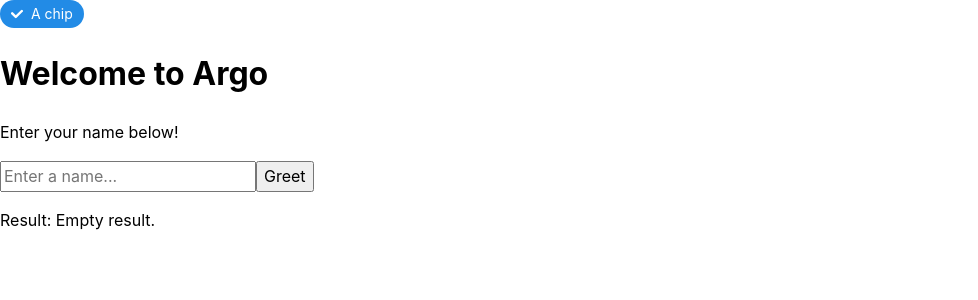
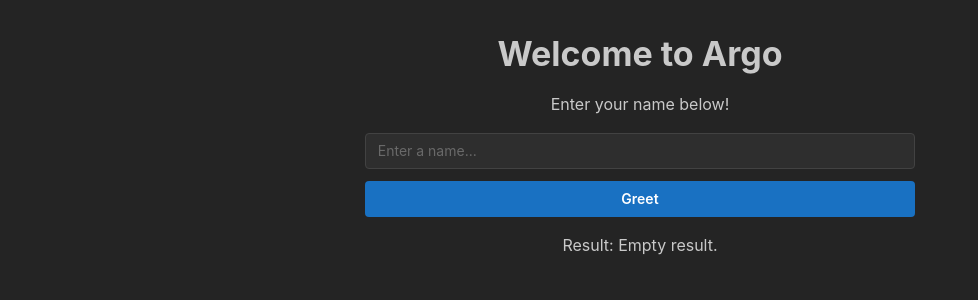
Before and after one commit to leonidas1712/argo, a React (Vite) app: page / in a window 1280 px wide. Shown: the top 300 px of the page, without its empty margins (0-978 px from the left). Built offline with nearby package versions, Linux system fonts and the light colour scheme.

Commit message:
replace styling and layout with mantine

```diff
--- a/src/App.tsx
+++ b/src/App.tsx
@@ -2,8 +2,7 @@
 import { invoke } from "@tauri-apps/api/core";
 import '@mantine/core/styles.css';
 
-import { MantineProvider, Chip } from "@mantine/core";
-// import "./App.css";
+import { Container, Title, Text, TextInput, Button, Stack, Loader, Center } from "@mantine/core";
 
 function App() {
   const [result, setResult] = useState("");
@@ -18,31 +17,42 @@
   }
 
   return (
-    <MantineProvider>
-      <main className="container">
-        <Chip defaultChecked>A chip</Chip>
-        <h1>Welcome to Argo</h1>
-
-        <p>Enter your name below!</p>
+      <Container size="sm" py="xl">
+          <Stack gap="md" align="center">
+            <Title order={1}>Welcome to Argo</Title>
+            <Text>Enter your name below!</Text>
 
             <form
-          className="row"
+              style={{ width: '80%' }}
               onSubmit={(e) => {
                 e.preventDefault();
                 greet();
               }}
             >
-          <input
-            id="greet-input"
+              <Stack gap="sm">
+                <TextInput
+                  placeholder="Enter a name..."
+                  value={name}
                   onChange={(e) => setName(e.currentTarget.value)}
-            placeholder="Enter a name..."
+                  size="sm"
                 />
-          <button type="submit">Greet</button>
+                <Button type="submit">
+                  Greet
+                </Button>
+              </Stack>
             </form>
 
-        {loading ? <p>Loading...</p> : <p>Result: {result.length > 0 ? result : "Empty result."}</p>}
-      </main>
-    </MantineProvider>
+            {loading ? (
+              <Center>
+                <Loader size="sm" />
+              </Center>
+            ) : (
+              <Text>
+                Result: {result.length > 0 ? result : "Empty result."}
+              </Text>
+            )}
+          </Stack>
+      </Container>
   );
 }
 
--- a/src/main.tsx
+++ b/src/main.tsx
@@ -1,9 +1,12 @@
 import React from "react";
 import ReactDOM from "react-dom/client";
 import App from "./App";
+import { MantineProvider } from "@mantine/core";
 
 ReactDOM.createRoot(document.getElementById("root") as HTMLElement).render(
   <React.StrictMode>
+    <MantineProvider defaultColorScheme="dark">
     <App />
+    </MantineProvider>
   </React.StrictMode>,
 );
```
Lines whose indentation alone changed are shown as unchanged.
